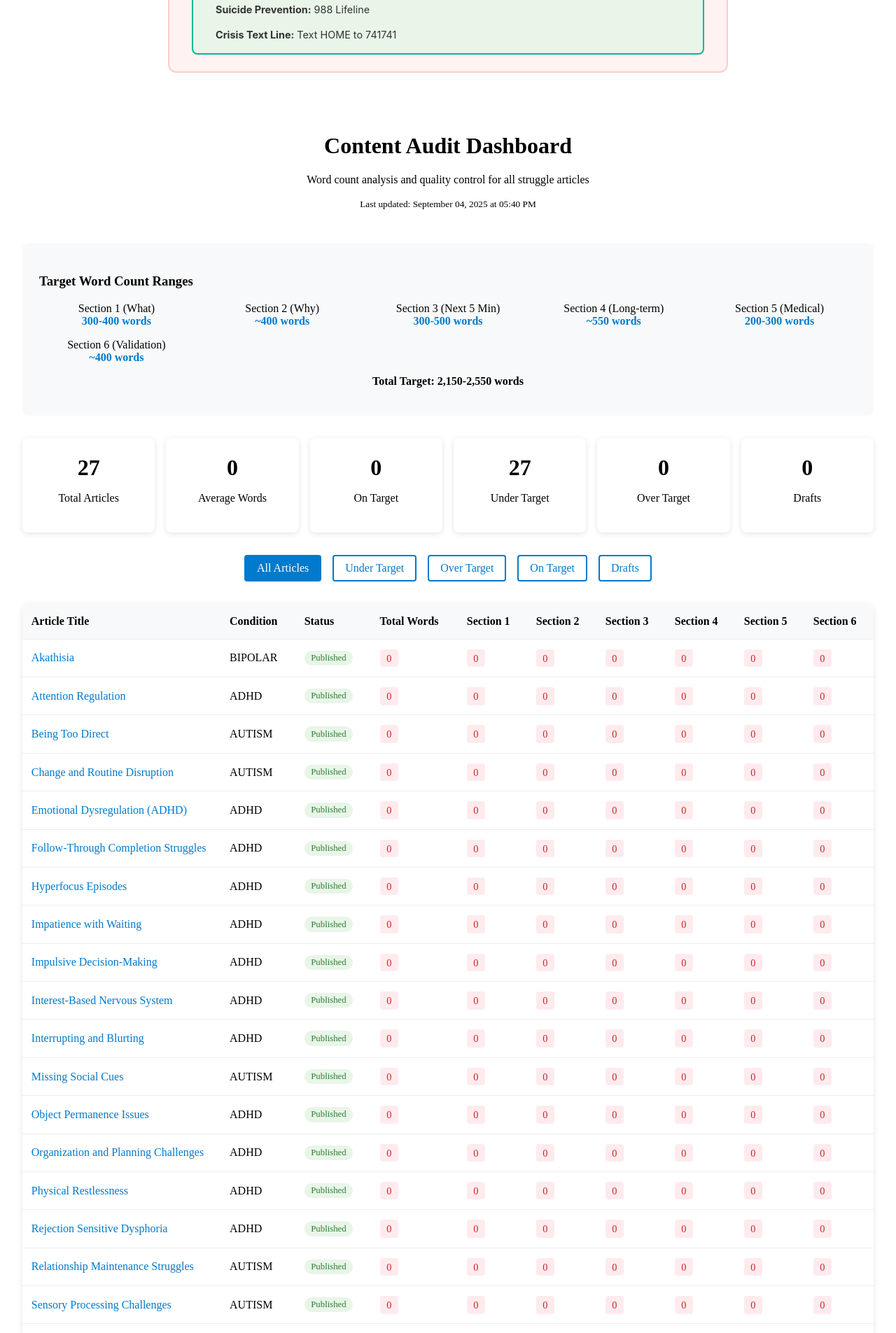
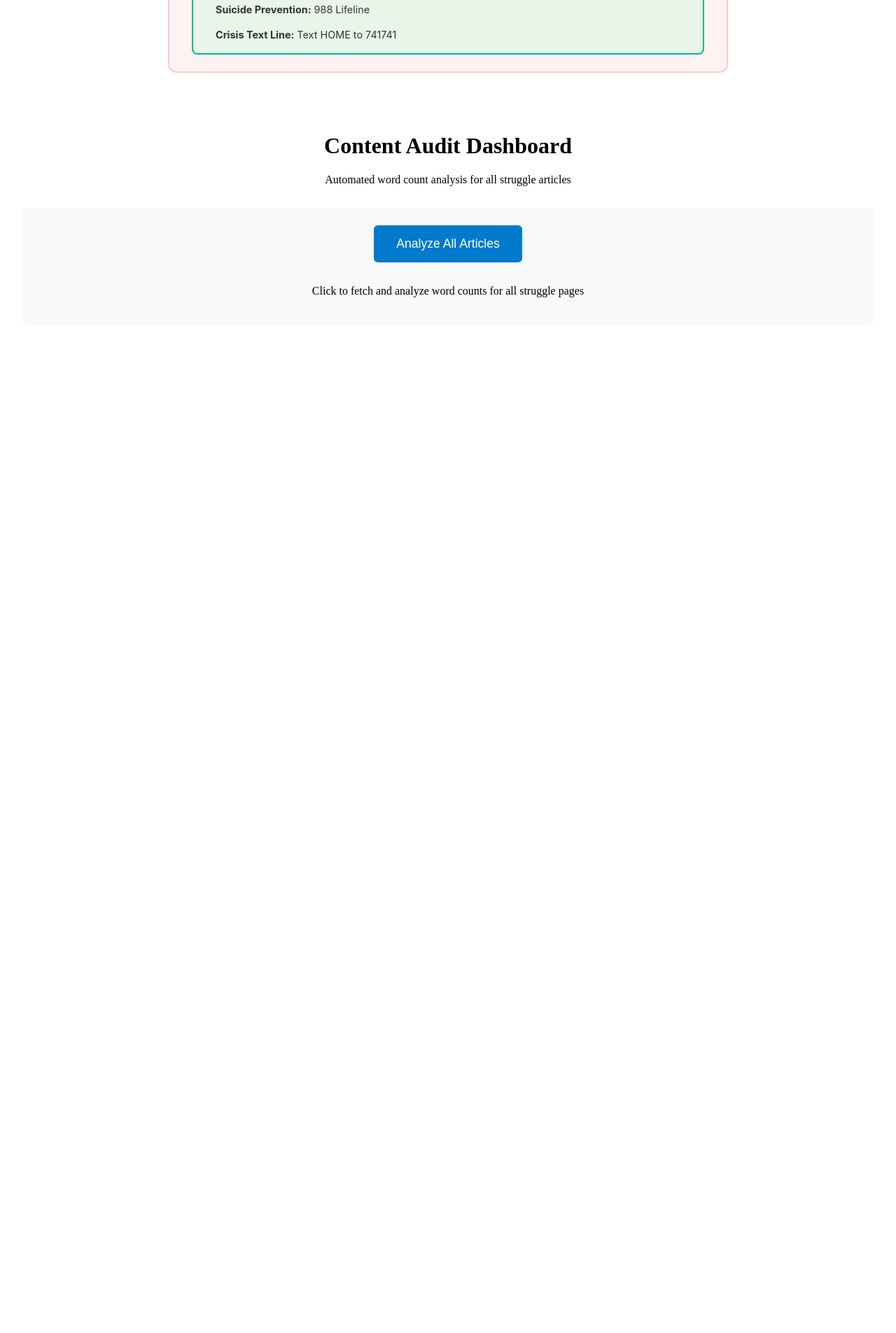
Before and after one commit to neurodivergent-survival-guide/neurodivergent-survival-guide, a Jekyll site: the page built from admin/content-audit.html, in a window 1280 px wide. Shown: the part 309-2214 px from the top of the page at 70% size. Built offline with Jekyll 4.4.1, drawn with Linux system fonts in a browser that asks for light colours; after the commit the page ends 900 px from its top, so only the background shows below that; some of the changed text lies outside the part shown.

Commit message:
Update content-audit.html

```diff
--- a/admin/content-audit.html
+++ b/admin/content-audit.html
@@ -13,35 +13,38 @@
 
 .audit-header {
     text-align: center;
-    margin-bottom: 3rem;
-}
-
-.audit-stats {
-    display: grid;
-    grid-template-columns: repeat(auto-fit, minmax(180px, 1fr));
-    gap: 1rem;
     margin-bottom: 2rem;
 }
 
-.stat-card {
-    background: white;
+.audit-controls {
+    background: #f8f9fa;
     padding: 1.5rem;
     border-radius: 8px;
-    box-shadow: 0 2px 8px rgba(0,0,0,0.1);
+    margin-bottom: 2rem;
     text-align: center;
 }
 
-.stat-number {
-    font-size: 2rem;
-    font-weight: 700;
-    margin-bottom: 0.5rem;
+.analyze-btn {
+    background: #007acc;
+    color: white;
+    border: none;
+    padding: 1rem 2rem;
+    border-radius: 6px;
+    font-size: 1.1rem;
+    cursor: pointer;
+    margin-bottom: 1rem;
 }
 
-.audit-table {
+.analyze-btn:hover {
+    background: #005999;
+}
+
+.results-table {
     background: white;
     border-radius: 8px;
     overflow-x: auto;
     box-shadow: 0 2px 8px rgba(0,0,0,0.1);
+    display: none;
 }
 
 table {
@@ -50,9 +53,10 @@
 }
 
 th, td {
-    padding: 1rem 0.8rem;
+    padding: 0.8rem;
     text-align: left;
     border-bottom: 1px solid #eee;
+    font-size: 0.9rem;
 }
 
 th {
@@ -60,12 +64,11 @@
     font-weight: 600;
     position: sticky;
     top: 0;
-    z-index: 10;
 }
 
 .article-title {
+    max-width: 200px;
     font-weight: 500;
-    max-width: 250px;
 }
 
 .article-title a {
@@ -78,281 +81,309 @@
     font-weight: 500;
     padding: 0.3rem 0.6rem;
     border-radius: 4px;
-    font-size: 0.9rem;
 }
 
 .count-low { background: #ffebee; color: #c62828; }
 .count-target { background: #e8f5e8; color: #2e7d32; }
 .count-high { background: #fff3e0; color: #f57c00; }
 
-.status-badge {
-    display: inline-block;
+.condition-badge {
     padding: 0.2rem 0.6rem;
     border-radius: 12px;
     font-size: 0.8rem;
     font-weight: 500;
 }
 
-.status-published { background: #e8f5e8; color: #2e7d32; }
-.status-draft { background: #fff3e0; color: #f57c00; }
+.condition-adhd { background: #ffebee; color: #d63031; }
+.condition-autism { background: #d4edda; color: #27ae60; }
+.condition-bipolar { background: #e3f2fd; color: #74b9ff; }
+.condition-bpd { background: #fef9e7; color: #f39c12; }
+.condition-ocd { background: #f3e5f5; color: #9c27b0; }
 
-.filter-controls {
+.summary-stats {
+    display: grid;
+    grid-template-columns: repeat(auto-fit, minmax(150px, 1fr));
+    gap: 1rem;
     margin-bottom: 2rem;
-    display: flex;
-    gap: 1rem;
-    flex-wrap: wrap;
-    justify-content: center;
+    display: none;
 }
 
-.filter-btn {
-    padding: 0.5rem 1rem;
-    border: 2px solid #007acc;
+.stat-card {
     background: white;
-    color: #007acc;
-    border-radius: 4px;
-    cursor: pointer;
-    transition: all 0.2s;
-    text-decoration: none;
+    padding: 1rem;
+    border-radius: 8px;
+    text-align: center;
+    box-shadow: 0 2px 8px rgba(0,0,0,0.1);
 }
 
-.filter-btn:hover,
-.filter-btn.active {
-    background: #007acc;
-    color: white;
+.stat-number {
+    font-size: 1.5rem;
+    font-weight: 700;
+    margin-bottom: 0.3rem;
 }
 
-.section-targets {
-    background: #f8f9fa;
-    padding: 1.5rem;
-    border-radius: 8px;
-    margin-bottom: 2rem;
-}
-
-.targets-grid {
-    display: grid;
-    grid-template-columns: repeat(auto-fit, minmax(200px, 1fr));
-    gap: 1rem;
-    margin-top: 1rem;
-}
-
-.target-item {
+.loading {
     text-align: center;
-}
-
-.target-range {
-    font-weight: 600;
-    color: #007acc;
+    padding: 2rem;
+    display: none;
 }
 </style>
 
 <div class="audit-container">
     <div class="audit-header">
         <h1>Content Audit Dashboard</h1>
-        <p>Word count analysis and quality control for all struggle articles</p>
-        <small>Last updated: {{ site.time | date: "%B %d, %Y at %I:%M %p" }}</small>
+        <p>Automated word count analysis for all struggle articles</p>
     </div>
 
-    <div class="section-targets">
-        <h3>Target Word Count Ranges</h3>
-        <div class="targets-grid">
-            <div class="target-item">
-                <div>Section 1 (What)</div>
-                <div class="target-range">300-400 words</div>
-            </div>
-            <div class="target-item">
-                <div>Section 2 (Why)</div>
-                <div class="target-range">~400 words</div>
-            </div>
-            <div class="target-item">
-                <div>Section 3 (Next 5 Min)</div>
-                <div class="target-range">300-500 words</div>
-            </div>
-            <div class="target-item">
-                <div>Section 4 (Long-term)</div>
-                <div class="target-range">~550 words</div>
-            </div>
-            <div class="target-item">
-                <div>Section 5 (Medical)</div>
-                <div class="target-range">200-300 words</div>
-            </div>
-            <div class="target-item">
-                <div>Section 6 (Validation)</div>
-                <div class="target-range">~400 words</div>
-            </div>
-        </div>
-        <p style="text-align: center; margin-top: 1rem;"><strong>Total Target: 2,150-2,550 words</strong></p>
-    </div>
-
-    <div class="audit-stats">
-        <div class="stat-card">
-            <div class="stat-number">{{ site.data.audit_stats.total_articles }}</div>
-            <p>Total Articles</p>
-        </div>
-        <div class="stat-card">
-            <div class="stat-number">{{ site.data.audit_stats.average_words }}</div>
-            <p>Average Words</p>
-        </div>
-        <div class="stat-card">
-            <div class="stat-number">{{ site.data.audit_stats.on_target_count }}</div>
-            <p>On Target</p>
-        </div>
-        <div class="stat-card">
-            <div class="stat-number">{{ site.data.audit_stats.under_target_count }}</div>
-            <p>Under Target</p>
-        </div>
-        <div class="stat-card">
-            <div class="stat-number">{{ site.data.audit_stats.over_target_count }}</div>
-            <p>Over Target</p>
-        </div>
-        <div class="stat-card">
-            <div class="stat-number">{{ site.data.audit_stats.draft_count }}</div>
-            <p>Drafts</p>
+    <div class="audit-controls">
+        <button class="analyze-btn" onclick="analyzeAllArticles()">Analyze All Articles</button>
+        <p>Click to fetch and analyze word counts for all struggle pages</p>
+        <div class="loading" id="loading">
+            <p>Analyzing articles... <span id="progress">0</span> of <span id="total">0</span> complete</p>
         </div>
     </div>
 
-    <div class="filter-controls">
-        <a href="#" class="filter-btn active" onclick="filterTable('all')">All Articles</a>
-        <a href="#" class="filter-btn" onclick="filterTable('under-target')">Under Target</a>
-        <a href="#" class="filter-btn" onclick="filterTable('over-target')">Over Target</a>
-        <a href="#" class="filter-btn" onclick="filterTable('on-target')">On Target</a>
-        <a href="#" class="filter-btn" onclick="filterTable('draft')">Drafts</a>
+    <div class="summary-stats" id="summary-stats">
+        <div class="stat-card">
+            <div class="stat-number" id="total-count">0</div>
+            <div>Total Articles</div>
+        </div>
+        <div class="stat-card">
+            <div class="stat-number" id="avg-words">0</div>
+            <div>Average Words</div>
+        </div>
+        <div class="stat-card">
+            <div class="stat-number" id="on-target">0</div>
+            <div>On Target</div>
+        </div>
+        <div class="stat-card">
+            <div class="stat-number" id="under-target">0</div>
+            <div>Under Target</div>
+        </div>
+        <div class="stat-card">
+            <div class="stat-number" id="over-target">0</div>
+            <div>Over Target</div>
+        </div>
     </div>
 
-    <div class="audit-table">
-        <table id="audit-table">
+    <div class="results-table" id="results-table">
+        <table>
             <thead>
                 <tr>
-                    <th>Article Title</th>
+                    <th>Article</th>
                     <th>Condition</th>
+                    <th>Total</th>
+                    <th>What (300-400)</th>
+                    <th>Why (~400)</th>
+                    <th>Next 5 (300-500)</th>
+                    <th>Long-term (~550)</th>
+                    <th>Medical (200-300)</th>
+                    <th>Validation (~400)</th>
                     <th>Status</th>
-                    <th>Total Words</th>
-                    <th>Section 1</th>
-                    <th>Section 2</th>
-                    <th>Section 3</th>
-                    <th>Section 4</th>
-                    <th>Section 5</th>
-                    <th>Section 6</th>
                 </tr>
             </thead>
-            <tbody>
-                {% for article in site.data.content_audit %}
-                <tr class="article-row"
-                    data-total="{{ article.total_words }}"
-                    data-status="{{ article.status }}"
-                    data-condition="{{ article.condition }}">
-                    <td class="article-title">
-                        <a href="{{ article.url }}">{{ article.title }}</a>
-                    </td>
-                    <td>
-                        <span class="condition-badge condition-{{ article.condition }}">
-                            {{ article.condition | upcase }}
-                        </span>
-                    </td>
-                    <td>
-                        <span class="status-badge status-{{ article.status }}">
-                            {{ article.status | capitalize }}
-                        </span>
-                    </td>
-                    <td>
-                        <span class="word-count {% if article.total_words < 2150 %}count-low{% elsif article.total_words > 2550 %}count-high{% else %}count-target{% endif %}">
-                            {{ article.total_words }}
-                        </span>
-                    </td>
-                    <td>
-                        <span class="word-count {% if article.sections.what < 300 %}count-low{% elsif article.sections.what > 400 %}count-high{% else %}count-target{% endif %}">
-                            {{ article.sections.what }}
-                        </span>
-                    </td>
-                    <td>
-                        <span class="word-count {% if article.sections.why < 380 %}count-low{% elsif article.sections.why > 420 %}count-high{% else %}count-target{% endif %}">
-                            {{ article.sections.why }}
-                        </span>
-                    </td>
-                    <td>
-                        <span class="word-count {% if article.sections.nextFive < 300 %}count-low{% elsif article.sections.nextFive > 500 %}count-high{% else %}count-target{% endif %}">
-                            {{ article.sections.nextFive }}
-                        </span>
-                    </td>
-                    <td>
-                        <span class="word-count {% if article.sections.longTerm < 500 %}count-low{% elsif article.sections.longTerm > 600 %}count-high{% else %}count-target{% endif %}">
-                            {{ article.sections.longTerm }}
-                        </span>
-                    </td>
-                    <td>
-                        <span class="word-count {% if article.sections.medical < 200 %}count-low{% elsif article.sections.medical > 300 %}count-high{% else %}count-target{% endif %}">
-                            {{ article.sections.medical }}
-                        </span>
-                    </td>
-                    <td>
-                        <span class="word-count {% if article.sections.validation < 380 %}count-low{% elsif article.sections.validation > 420 %}count-high{% else %}count-target{% endif %}">
-                            {{ article.sections.validation }}
-                        </span>
-                    </td>
-                </tr>
-                {% endfor %}
+            <tbody id="results-body">
+                <!-- Results populated by JavaScript -->
             </tbody>
         </table>
     </div>
 </div>
 
+<!-- Article URLs for analysis -->
+<div style="display: none;" id="article-data">
+{% for page in site.pages %}
+  {% if page.layout == 'struggle' %}
+  <div data-title="{{ page.title }}"
+       data-url="{{ page.url }}"
+       data-condition="{{ page.condition }}"
+       data-status="{{ page.status | default: 'published' }}"></div>
+  {% endif %}
+{% endfor %}
+</div>
+
 <script>
-function filterTable(type) {
-    // Update button states
-    document.querySelectorAll('.filter-btn').forEach(btn => btn.classList.remove('active'));
-    event.target.classList.add('active');
+async function analyzeAllArticles() {
+    const button = document.querySelector('.analyze-btn');
+    const loading = document.getElementById('loading');
+    const resultsTable = document.getElementById('results-table');
+    const summaryStats = document.getElementById('summary-stats');
 
-    const rows = document.querySelectorAll('.article-row');
+    button.disabled = true;
+    button.textContent = 'Analyzing...';
+    loading.style.display = 'block';
 
-    rows.forEach(row => {
-        const totalWords = parseInt(row.dataset.total);
-        const status = row.dataset.status;
-        let show = false;
+    // Get article list from Jekyll data
+    const articleElements = document.querySelectorAll('#article-data div[data-title]');
+    const articles = Array.from(articleElements).map(el => ({
+        title: el.dataset.title,
+        url: el.dataset.url,
+        condition: el.dataset.condition,
+        status: el.dataset.status
+    }));
 
-        switch(type) {
-            case 'all':
-                show = true;
-                break;
-            case 'under-target':
-                show = totalWords < 2150;
-                break;
-            case 'over-target':
-                show = totalWords > 2550;
-                break;
-            case 'on-target':
-                show = totalWords >= 2150 && totalWords <= 2550;
-                break;
-            case 'draft':
-                show = status === 'draft';
-                break;
+    document.getElementById('total').textContent = articles.length;
+
+    const results = [];
+
+    for (let i = 0; i < articles.length; i++) {
+        const article = articles[i];
+        document.getElementById('progress').textContent = i + 1;
+
+        try {
+            // Fetch the article content
+            const response = await fetch(article.url);
+            const html = await response.text();
+
+            // Parse HTML and extract sections
+            const parser = new DOMParser();
+            const doc = parser.parseFromString(html, 'text/html');
+
+            // Count words in each section
+            const sections = {
+                what: countSectionWords(doc, '.what-section'),
+                why: countSectionWords(doc, '.why-section'),
+                nextFive: countSectionWords(doc, '.immediate-help'),
+                longTerm: countSectionWords(doc, '.long-term'),
+                medical: countSectionWords(doc, '.medical-section'),
+                validation: countSectionWords(doc, '.validation-section')
+            };
+
+            const totalWords = Object.values(sections).reduce((a, b) => a + b, 0);
+            const onTarget = totalWords >= 2150 && totalWords <= 2550;
+
+            results.push({
+                ...article,
+                sections,
+                totalWords,
+                onTarget
+            });
+
+        } catch (error) {
+            console.error(`Error analyzing ${article.title}:`, error);
+            results.push({
+                ...article,
+                sections: { what: 0, why: 0, nextFive: 0, longTerm: 0, medical: 0, validation: 0 },
+                totalWords: 0,
+                onTarget: false,
+                error: true
+            });
         }
+    }
 
-        row.style.display = show ? 'table-row' : 'none';
+    // Sort by total word count (lowest first to highlight issues)
+    results.sort((a, b) => a.totalWords - b.totalWords);
+
+    // Render results
+    renderResults(results);
+    updateSummaryStats(results);
+
+    // Show results and hide loading
+    loading.style.display = 'none';
+    resultsTable.style.display = 'block';
+    summaryStats.style.display = 'grid';
+    button.disabled = false;
+    button.textContent = 'Re-analyze All Articles';
+}
+
+function countSectionWords(doc, selector) {
+    const section = doc.querySelector(selector);
+    if (!section) return 0;
+
+    // Remove tooltip content from word count
+    const clone = section.cloneNode(true);
+    const tooltips = clone.querySelectorAll('.tooltip');
+    tooltips.forEach(tooltip => tooltip.remove());
+
+    // Get text content and count words
+    const text = clone.textContent || clone.innerText || '';
+    const words = text.trim().split(/\s+/).filter(word => word.length > 0);
+    return words.length;
+}
+
+function renderResults(results) {
+    const tbody = document.getElementById('results-body');
+    tbody.innerHTML = '';
+
+    results.forEach(article => {
+        const row = document.createElement('tr');
+
+        const statusClass = article.totalWords < 2150 ? 'under' :
+                           article.totalWords > 2550 ? 'over' : 'target';
+
+        row.innerHTML = `
+            <td class="article-title">
+                <a href="${article.url}" target="_blank">${article.title}</a>
+            </td>
+            <td>
+                <span class="condition-badge condition-${article.condition}">
+                    ${article.condition.toUpperCase()}
+                </span>
+            </td>
+            <td>
+                <span class="word-count ${getCountClass(article.totalWords, 2150, 2550)}">
+                    ${article.totalWords}
+                </span>
+            </td>
+            <td>
+                <span class="word-count ${getCountClass(article.sections.what, 300, 400)}">
+                    ${article.sections.what}
+                </span>
+            </td>
+            <td>
+                <span class="word-count ${getCountClass(article.sections.why, 380, 420)}">
+                    ${article.sections.why}
+                </span>
+            </td>
+            <td>
+                <span class="word-count ${getCountClass(article.sections.nextFive, 300, 500)}">
+                    ${article.sections.nextFive}
+                </span>
+            </td>
+            <td>
+                <span class="word-count ${getCountClass(article.sections.longTerm, 500, 600)}">
+                    ${article.sections.longTerm}
+                </span>
+            </td>
+            <td>
+                <span class="word-count ${getCountClass(article.sections.medical, 200, 300)}">
+                    ${article.sections.medical}
+                </span>
+            </td>
+            <td>
+                <span class="word-count ${getCountClass(article.sections.validation, 380, 420)}">
+                    ${article.sections.validation}
+                </span>
+            </td>
+            <td>
+                <span class="word-count ${statusClass === 'target' ? 'count-target' : 'count-low'}">
+                    ${statusClass === 'target' ? '✓' : '⚠'}
+                </span>
+            </td>
+        `;
+
+        tbody.appendChild(row);
     });
 }
 
-// Sort table by column
-function sortTable(columnIndex) {
-    const table = document.getElementById('audit-table');
-    const rows = Array.from(table.querySelectorAll('tbody tr'));
-
-    rows.sort((a, b) => {
-        const aVal = parseInt(a.cells[columnIndex].textContent) || 0;
-        const bVal = parseInt(b.cells[columnIndex].textContent) || 0;
-        return aVal - bVal;
-    });
-
-    const tbody = table.querySelector('tbody');
-    rows.forEach(row => tbody.appendChild(row));
+function getCountClass(count, min, max) {
+    if (count < min) return 'count-low';
+    if (count > max) return 'count-high';
+    return 'count-target';
 }
 
-// Make headers clickable for sorting
-document.addEventListener('DOMContentLoaded', function() {
-    const headers = document.querySelectorAll('th');
-    headers.forEach((header, index) => {
-        if (index >= 3) { // Only make word count columns sortable
-            header.style.cursor = 'pointer';
-            header.addEventListener('click', () => sortTable(index));
-        }
-    });
-});
+function updateSummaryStats(results) {
+    document.getElementById('total-count').textContent = results.length;
+
+    const avgWords = Math.round(
+        results.reduce((sum, a) => sum + a.totalWords, 0) / results.length
+    );
+    document.getElementById('avg-words').textContent = avgWords;
+
+    document.getElementById('on-target').textContent =
+        results.filter(a => a.onTarget).length;
+    document.getElementById('under-target').textContent =
+        results.filter(a => a.totalWords < 2150).length;
+    document.getElementById('over-target').textContent =
+        results.filter(a => a.totalWords > 2550).length;
+}
 </script>
```
